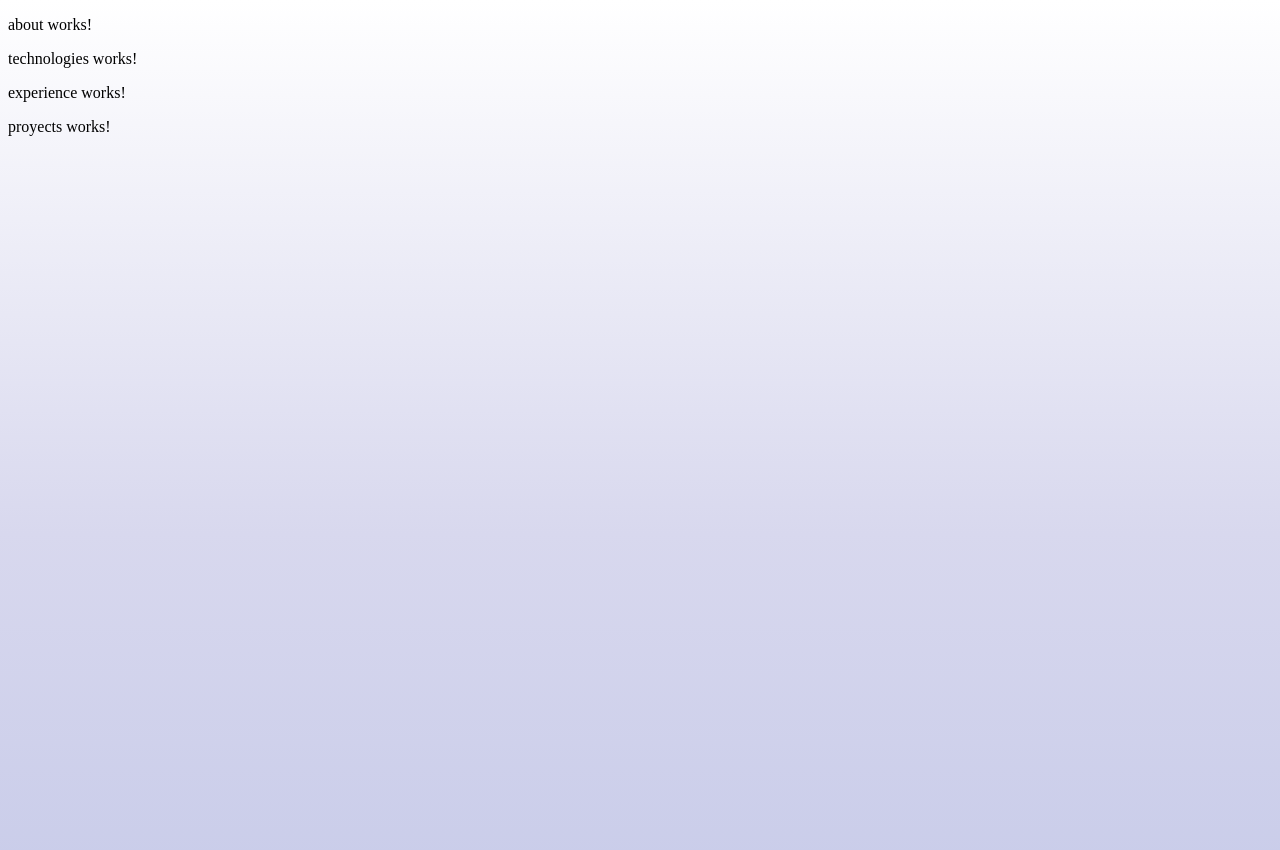
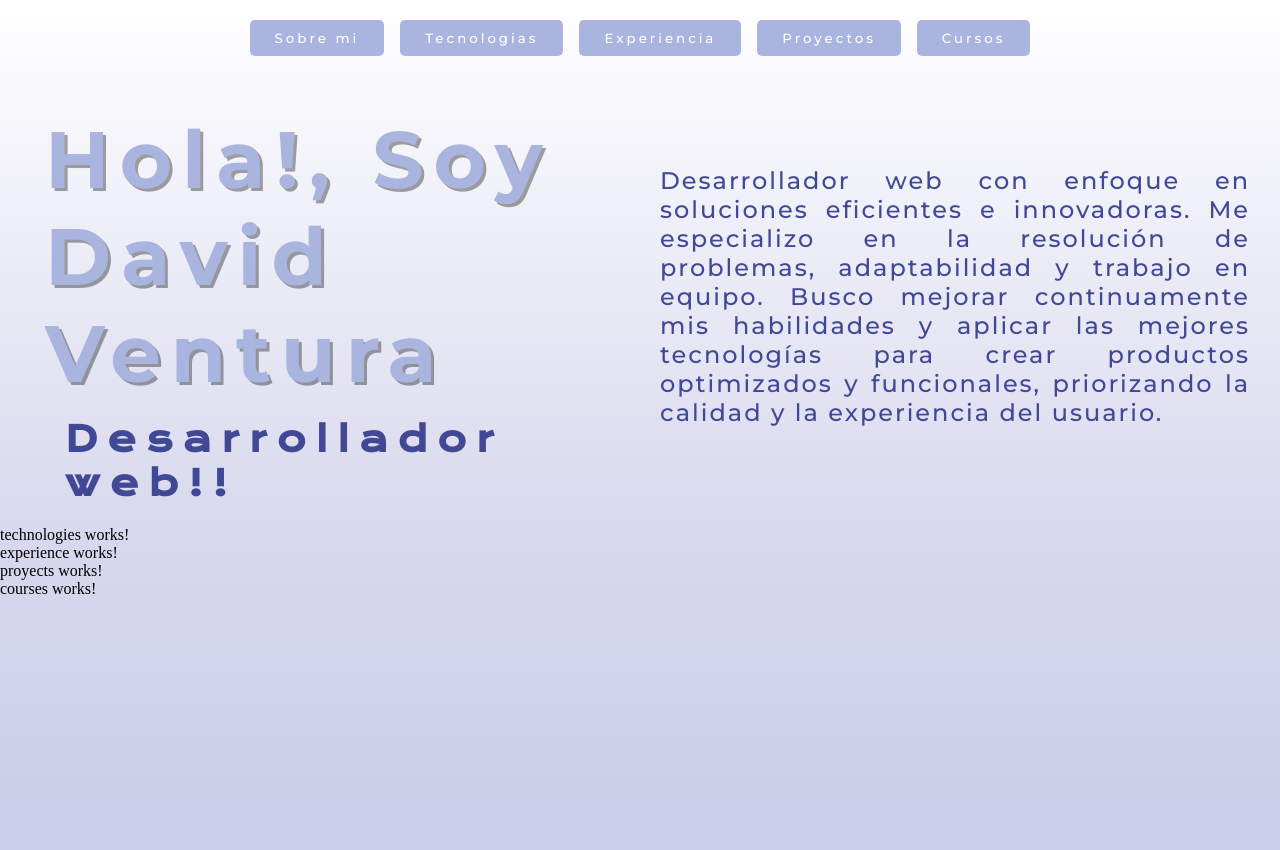
Before and after one commit to davidGVDev/portFolio, an Angular app: page / in a window 1280 px wide. Shown: the top 850 px of the page. Built offline with nearby package versions, Linux system fonts and the light colour scheme.

Commit message:
Menu and about componente done

```diff
--- a/src/app/app.component.css
+++ b/src/app/app.component.css
@@ -0,0 +1,24 @@
+.menu {
+  width: 100%;
+  margin: 10px 0;
+  padding: 10px 0;
+  display: flex;
+  justify-content: center;
+  gap: 1rem;
+}
+button {
+  background: var(--primary-color);
+  color: white;
+  border: none;
+  border-radius: 5px;
+  cursor: pointer;
+  padding: 10px 25px;
+  font-family: var(--font-montserrat);
+  font-weight: 500;
+  letter-spacing: 3px;
+  transition: all 0.5s;
+}
+
+button:hover {
+  background: var(--secondary-color);
+}
--- a/src/app/app.component.html
+++ b/src/app/app.component.html
@@ -1,2 +1,8 @@
-
+<div class="menu">
+  <button type="button">Sobre mi</button>
+  <button type="button">Tecnologias</button>
+  <button type="button">Experiencia</button>
+  <button type="button">Proyectos</button>
+  <button type="button">Cursos</button>
+</div>
 <router-outlet></router-outlet>
--- a/src/app/pages/about/about.component.css
+++ b/src/app/pages/about/about.component.css
@@ -0,0 +1,42 @@
+.about-section {
+  display: flex;
+  justify-content: space-evenly;
+  gap: 20px;
+  margin: 20px;
+}
+.box-glass {
+  width: 800px;
+  height: 400px;
+  align-items: center;
+}
+.box1 {
+  align-content: center;
+  padding: 10px;
+}
+.name {
+  font-family: var(--font-montserrat);
+  color: var(--primary-color);
+  font-size: 5rem;
+  font-weight: bold;
+  letter-spacing: 10px;
+  padding: 15px;
+  text-shadow: 3px 3px 0px rgba(0, 0, 0, 0.36);
+}
+.position {
+  font-family: var(--font-krona);
+  color: var(--third-color);
+  font-size: 35px;
+  font-weight: bold;
+  padding: 0 0 0 35px;
+  letter-spacing: 10px;
+}
+.box2{
+  font-family: var(--font-montserrat);
+  color: var(--third-color);
+  font-size: 1.5rem;
+  font-weight: 500;
+  align-content: center;
+  text-align: justify;
+  letter-spacing: 2px;
+  padding: 10px;
+}
--- a/src/app/pages/about/about.component.html
+++ b/src/app/pages/about/about.component.html
@@ -1 +1,13 @@
-<p>about works!</p>
+<div class="about-section">
+  <div class="box-glass box1">
+    <p class="name">Hola!, Soy David Ventura</p>
+    <p class="position">Desarrollador web!!</p>
+  </div>
+  <div class="box-glass box2">
+    Desarrollador web con enfoque en soluciones eficientes e innovadoras. Me
+    especializo en la resolución de problemas, adaptabilidad y trabajo en
+    equipo. Busco mejorar continuamente mis habilidades y aplicar las mejores
+    tecnologías para crear productos optimizados y funcionales, priorizando la
+    calidad y la experiencia del usuario.
+  </div>
+</div>
--- /dev/null
+++ b/src/app/pages/courses/courses.component.html
@@ -0,0 +1 @@
+<p>courses works!</p>
--- a/src/app/pages/home/home.component.html
+++ b/src/app/pages/home/home.component.html
@@ -2,3 +2,4 @@
 <app-technologies></app-technologies>
 <app-experience></app-experience>
 <app-proyects></app-proyects>
+<app-courses></app-courses>
--- a/src/app/pages/home/home.component.ts
+++ b/src/app/pages/home/home.component.ts
@@ -3,10 +3,11 @@ import { AboutComponent } from "../about/about.component";
 import { ExperienceComponent } from "../experience/experience.component";
 import { ProyectsComponent } from "../proyects/proyects.component";
 import { TechnologiesComponent } from "../technologies/technologies.component";
+import { CoursesComponent } from "../courses/courses.component";
 
 @Component({
   selector: 'app-home',
-  imports: [AboutComponent, ExperienceComponent, ProyectsComponent, TechnologiesComponent],
+  imports: [AboutComponent, ExperienceComponent, ProyectsComponent, TechnologiesComponent, CoursesComponent],
   templateUrl: './home.component.html',
   styleUrl: './home.component.css'
 })
--- a/src/index.html
+++ b/src/index.html
@@ -1,5 +1,5 @@
 <!doctype html>
-<html lang="en">
+<html lang="es">
 <head>
   <meta charset="utf-8">
   <title>PortFolio</title>
--- a/src/styles.css
+++ b/src/styles.css
@@ -3,7 +3,7 @@
 :root {
   --primary-color: #a9b5df;
   --secondary-color: #7886c7;
-  --third-color: #2d336b;
+  --third-color: #414996;
 
   --gradient-first: #ffffff;
   --gradient-second: #d8d8ee;
@@ -12,6 +12,11 @@
 
   --font-montserrat: "Montserrat", serif;
   --font-krona: "Krona One", serif;
+}
+
+*{
+  margin: 0;
+  padding: 0;
 }
 
 @property --angle {
```
Also changed, not shown: src/app/pages/courses/courses.component.ts (added, +11 -0 lines), src/app/pages/courses/courses.component.css (added).
